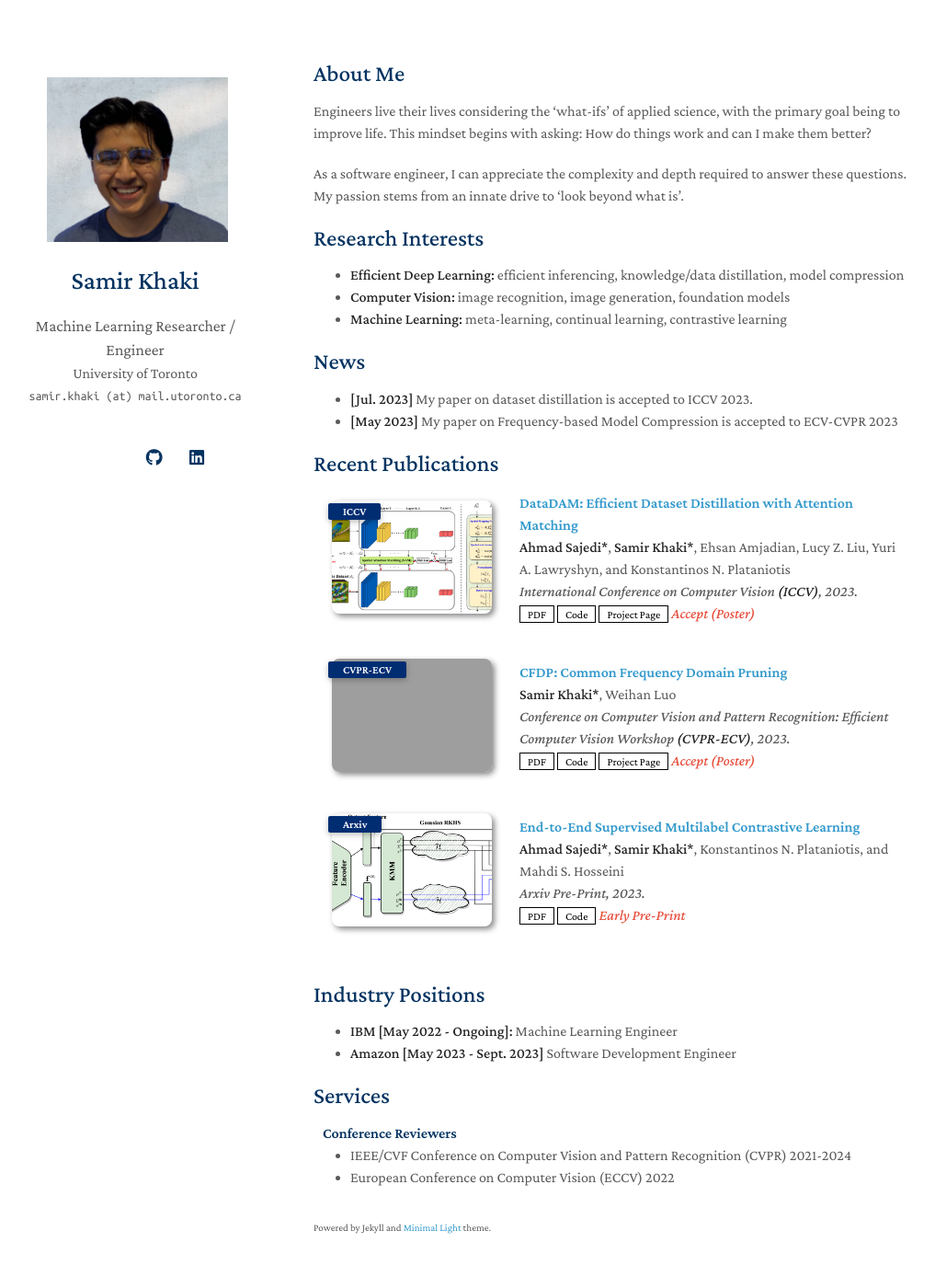
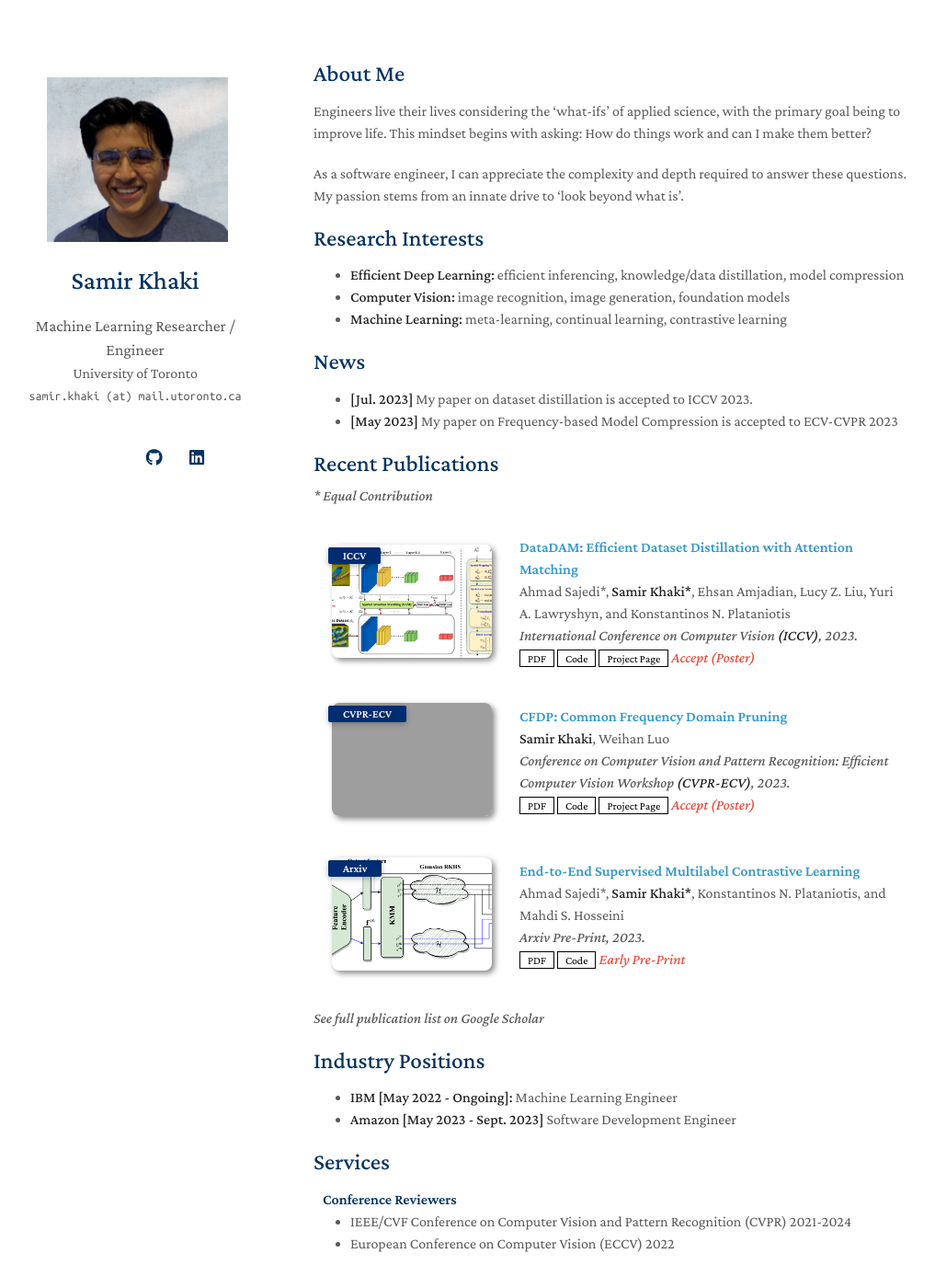
Before and after one commit to lizekai-richard/lizekai-richard.github.io, a Jekyll site: the page built from index.md, in a window 1280 px wide and 1400 px high. Shown: the whole window at 92% size, without its empty margins (129-1146 px from the left). Built offline with Jekyll 4.4.1, drawn with Linux system fonts in a browser that asks for light colours; nearby versions of some CDN libraries; a style sheet for code colours, icons or effects is not loaded; our own code applies the rules of GitHub Pages for plain Markdown files; grey boxes are pictures that could not be loaded.

Commit message:
Update Homepage

```diff
--- a/_data/publications.yml
+++ b/_data/publications.yml
@@ -1,7 +1,7 @@
 main:
 
   - title: "DataDAM: Efficient Dataset Distillation with Attention Matching"
-    authors:  <strong>Ahmad Sajedi*</strong>, <strong>Samir Khaki*</strong>, Ehsan Amjadian, Lucy Z. Liu, Yuri A. Lawryshyn, and Konstantinos N. Plataniotis
+    authors:  Ahmad Sajedi*, <strong>Samir Khaki*</strong>, Ehsan Amjadian, Lucy Z. Liu, Yuri A. Lawryshyn, and Konstantinos N. Plataniotis
     conference_short: ICCV
     conference: International Conference on Computer Vision <strong>(ICCV)</strong>, 2023.
     pdf: https://openaccess.thecvf.com/content/ICCV2023/papers/Sajedi_DataDAM_Efficient_Dataset_Distillation_with_Attention_Matching_ICCV_2023_paper.pdf
@@ -12,7 +12,7 @@ main:
     notes: Accept (Poster)
 
   - title: "CFDP: Common Frequency Domain Pruning"
-    authors:  <strong>Samir Khaki*</strong>, Weihan Luo
+    authors:  <strong>Samir Khaki</strong>, Weihan Luo
     conference_short: CVPR-ECV
     conference: "Conference on Computer Vision and Pattern Recognition: Efficient Computer Vision Workshop <strong>(CVPR-ECV)</strong>, 2023."
     pdf: https://openaccess.thecvf.com/content/CVPR2023W/ECV/html/Khaki_CFDP_Common_Frequency_Domain_Pruning_CVPRW_2023_paper.html
@@ -23,7 +23,7 @@ main:
     notes: Accept (Poster)
 
   - title: "End-to-End Supervised Multilabel Contrastive Learning"
-    authors:  <strong>Ahmad Sajedi*</strong>, <strong>Samir Khaki*</strong>, Konstantinos N. Plataniotis, and  Mahdi S. Hosseini
+    authors:  Ahmad Sajedi*, <strong>Samir Khaki*</strong>, Konstantinos N. Plataniotis, and  Mahdi S. Hosseini
     conference_short: Arxiv
     conference: Arxiv Pre-Print, 2023.
     pdf: https://arxiv.org/pdf/2307.03967.pdf
--- a/_includes/publications.md
+++ b/_includes/publications.md
@@ -1,5 +1,6 @@
 <h2 id="publications" style="margin: 2px 0px -15px;">Recent Publications</h2>
-
+<br>
+<i id="publications" style="margin: 2px 0px -15px;">* Equal Contribution</i>
 <div class="publications">
 <ol class="bibliography">
 
@@ -47,6 +48,8 @@
 <br>
 
 {% endfor %}
+<!-- <br> -->
+<i id="publications" style="margin: 2px 0px -15px;"> See full publication list on Google Scholar </i>
 
 </ol>
 </div>
```
Also changed, not shown: 1 other file.
